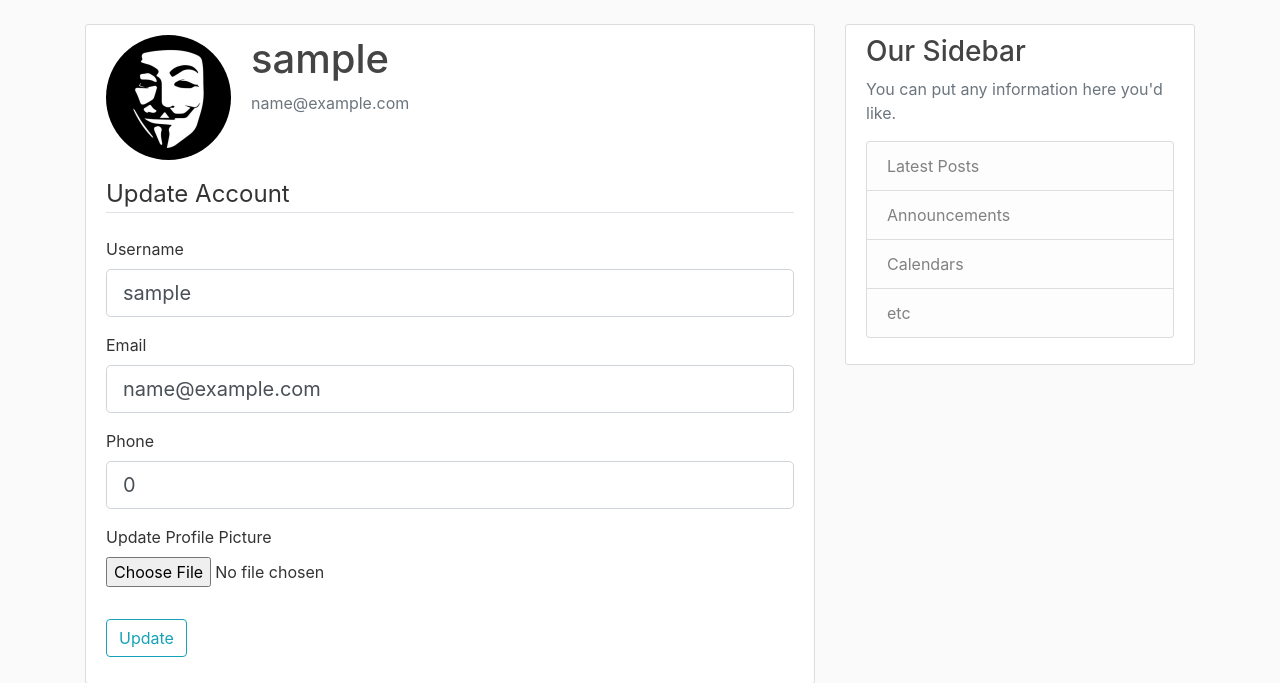
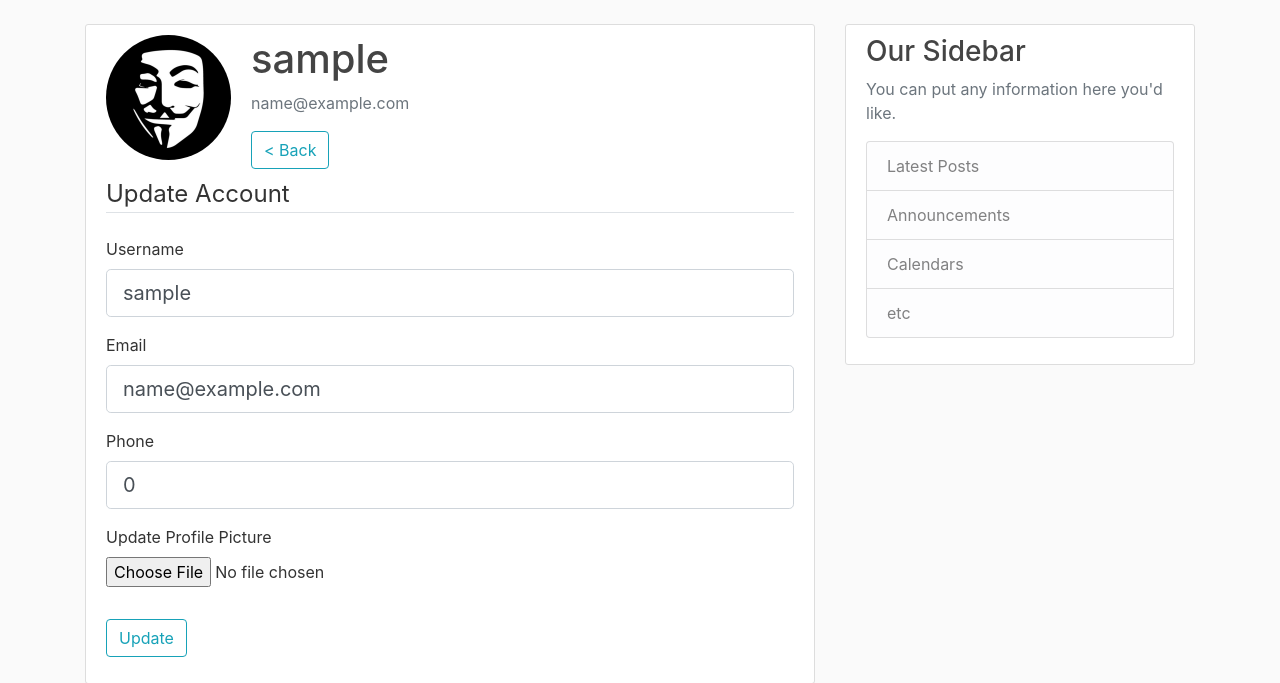
Before and after one commit to evanletz/stocknews-scraper, a Flask app: page /account/update/ in a window 1280 px wide. Shown: the part 56-739 px from the top of the page. Run offline with Flask 2, Linux system fonts and the light colour scheme; the visitor is signed in with stand-in values (Sample User, id 1); data comes from the database, SQL or seed files in the repository; some libraries are stand-ins or nearby versions.

Commit message:
Add button directed to account route

```diff
--- a/scraper/templates/update_account.html
+++ b/scraper/templates/update_account.html
@@ -6,6 +6,7 @@
             <div class="media-body">
                 <h2 class="account-heading">{{ current_user.username }}</h2>
                 <p class="text-secondary">{{ current_user.email }}</p>
+                <a type="button" class="btn btn-outline-info" href="{{ url_for('account') }}">< Back</a>
             </div>
         </div>
         <form method='POST' action='' enctype='multipart/form-data'>
```
